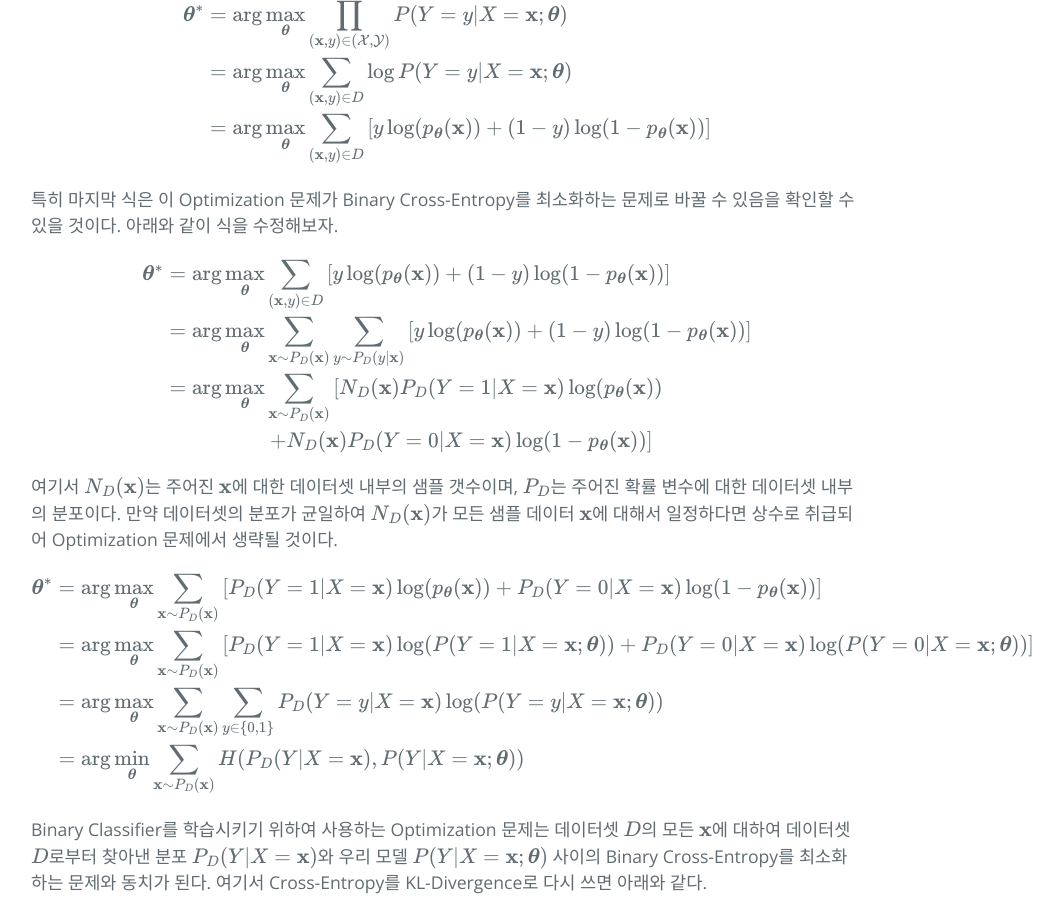
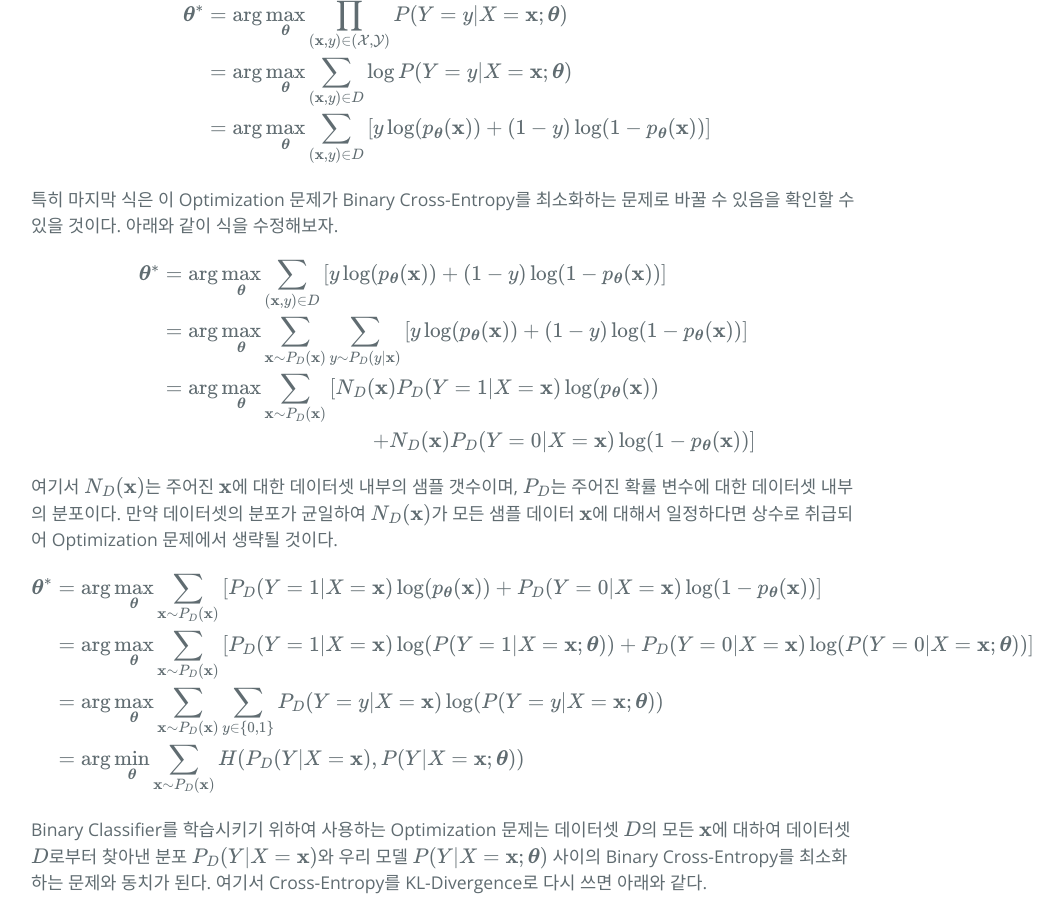
Before and after one commit to hcnoh/hcnoh.github.io, a Jekyll site: the page built from _posts/2019-04-25-logistic-regression-and-naive-bayes.md, in a window 1280 px wide and 900 px high, scrolled down 3401 px. Shown: the whole window, without its empty margins (193-1256 px from the left). Built offline with Jekyll 4.4.1, drawn with Linux system fonts in a browser that asks for light colours; formulas are drawn with MathJax 3; comment, search, counter and statistics services are not loaded.

Commit message:
Update 2019-04-25-logistic-regression-and-naive-bayes.md

```diff
--- a/_posts/2019-04-25-logistic-regression-and-naive-bayes.md
+++ b/_posts/2019-04-25-logistic-regression-and-naive-bayes.md
@@ -125,7 +125,7 @@ $$
 & = \arg \max_{\boldsymbol{\theta}} \sum_{(\mathbf{x}, y) \in D} \left[ y\log(p_{\boldsymbol{\theta}}(\mathbf{x})) + (1-y)\log(1-p_{\boldsymbol{\theta}}(\mathbf{x})) \right] \\
 & = \arg \max_{\boldsymbol{\theta}} \sum_{\mathbf{x}\sim P_D(\mathbf{x})} \sum_{y\sim P_D(y\vert \mathbf{x})} \left[ y\log(p_{\boldsymbol{\theta}}(\mathbf{x})) + (1-y)\log(1-p_{\boldsymbol{\theta}}(\mathbf{x})) \right] \\
 & = \arg \max_{\boldsymbol{\theta}} \sum_{\mathbf{x}\sim P_D(\mathbf{x})} \left[ N_D(\mathbf{x})P_D(Y=1 \vert X=\mathbf{x})\log(p_{\boldsymbol{\theta}}(\mathbf{x})) \right. \\
-& \left. \quad \quad \quad \quad \quad + N_D(\mathbf{x})P_D(Y=0 \vert X=\mathbf{x})\log(1-p_{\boldsymbol{\theta}}(\mathbf{x})) \right]
+& \left. \quad \quad \quad \quad \quad \quad \quad \quad \quad \quad + N_D(\mathbf{x})P_D(Y=0 \vert X=\mathbf{x})\log(1-p_{\boldsymbol{\theta}}(\mathbf{x})) \right]
 \end{align*}
 $$
 
```
